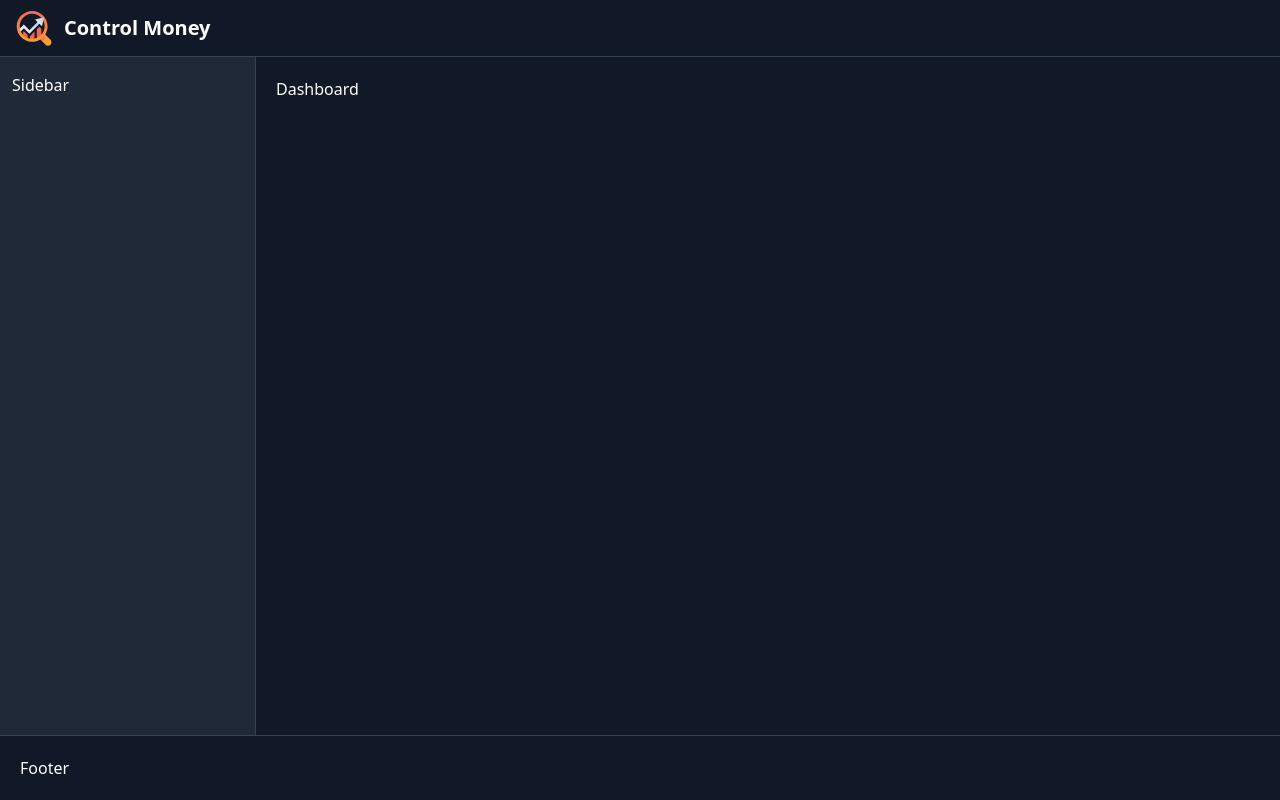
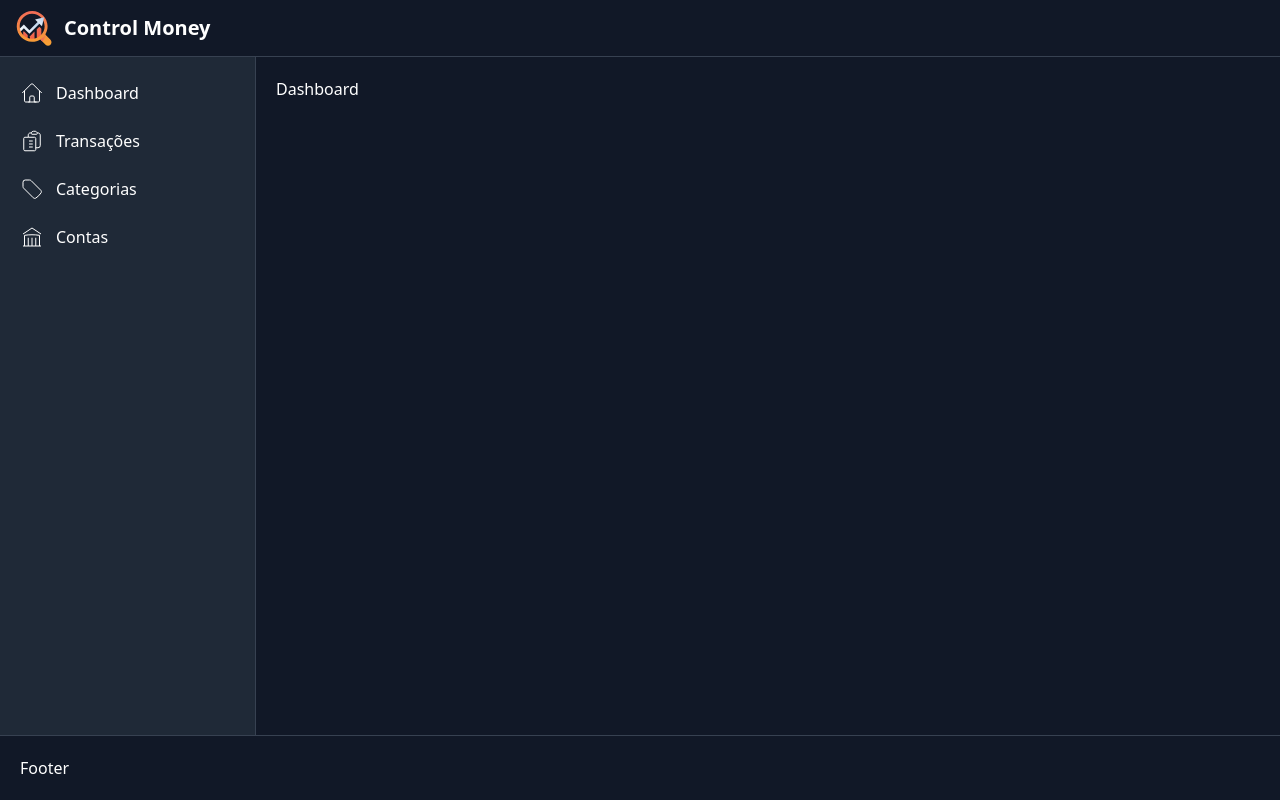
Before and after one commit to obrunosanches/control-invest-web, a Vue app: page / in a window 1280 px wide. Built offline with nearby package versions, Linux system fonts and the light colour scheme.

Commit message:
refactor: add itens sidebar

```diff
--- a/src/App.vue
+++ b/src/App.vue
@@ -1,5 +1,6 @@
 <template>
-  <div class="h-screen grid grid-cols-1 md:grid-cols-[16rem,auto] grid-rows-[auto,auto,1fr,auto] md:grid-rows-[auto,1fr,auto]">
+  <div
+    class="h-screen grid grid-cols-1 md:grid-cols-[16rem,auto] grid-rows-[auto,auto,1fr,auto] md:grid-rows-[auto,1fr,auto]">
     <div class="md:col-span-2">
       <Navbar class="border-b border-gray-700">
         <div class="flex">
@@ -10,8 +11,51 @@
     </div>
 
     <Sidebar className="bg-gray-800 border-r-0 md:border-r border-b md:border-b-0 border-gray-700" label="Sidebar">
-      <span class="text-white">Sidebar</span>
+      <SidebarItemGroup className="flex justify-around md:block space-y-0 md:space-y-2">
+        <SidebarItem href="/">
+          <template v-slot:before>
+            <svg aria-hidden="true" class="hidden md:block mr-3 flex-shrink-0 w-6 h-6 transition duration-75 group-hover:text-white"
+              stroke="currentColor" fill="none" viewBox="0 0 24 24" xmlns="http://www.w3.org/2000/svg">
+              <path strokeLinecap="round" strokeLinejoin="round"
+                d="M2.25 12l8.954-8.955c.44-.439 1.152-.439 1.591 0L21.75 12M4.5 9.75v10.125c0 .621.504 1.125 1.125 1.125H9.75v-4.875c0-.621.504-1.125 1.125-1.125h2.25c.621 0 1.125.504 1.125 1.125V21h4.125c.621 0 1.125-.504 1.125-1.125V9.75M8.25 21h8.25" />
+            </svg>
+          </template>
+          Dashboard
+        </SidebarItem>
+        <SidebarItem href="/transactions">
+          <template v-slot:before>
+            <svg aria-hidden="true" class="hidden md:block mr-3 flex-shrink-0 w-6 h-6 transition duration-75 group-hover:text-white"
+              stroke="currentColor" fill="none" viewBox="0 0 24 24" xmlns="http://www.w3.org/2000/svg">
+              <path strokeLinecap="round" strokeLinejoin="round"
+                d="M9 12h3.75M9 15h3.75M9 18h3.75m3 .75H18a2.25 2.25 0 002.25-2.25V6.108c0-1.135-.845-2.098-1.976-2.192a48.424 48.424 0 00-1.123-.08m-5.801 0c-.065.21-.1.433-.1.664 0 .414.336.75.75.75h4.5a.75.75 0 00.75-.75 2.25 2.25 0 00-.1-.664m-5.8 0A2.251 2.251 0 0113.5 2.25H15c1.012 0 1.867.668 2.15 1.586m-5.8 0c-.376.023-.75.05-1.124.08C9.095 4.01 8.25 4.973 8.25 6.108V8.25m0 0H4.875c-.621 0-1.125.504-1.125 1.125v11.25c0 .621.504 1.125 1.125 1.125h9.75c.621 0 1.125-.504 1.125-1.125V9.375c0-.621-.504-1.125-1.125-1.125H8.25zM6.75 12h.008v.008H6.75V12zm0 3h.008v.008H6.75V15zm0 3h.008v.008H6.75V18z" />
+            </svg>
+          </template>
+          Transações
+        </SidebarItem>
+        <SidebarItem href="/categories">
+          <template v-slot:before>
+            <svg aria-hidden="true" class="hidden md:block mr-3 flex-shrink-0 w-6 h-6 transition duration-75 group-hover:text-white"
+              stroke="currentColor" fill="none" viewBox="0 0 24 24" xmlns="http://www.w3.org/2000/svg">
+              <path strokeLinecap="round" strokeLinejoin="round"
+                d="M9.568 3H5.25A2.25 2.25 0 003 5.25v4.318c0 .597.237 1.17.659 1.591l9.581 9.581c.699.699 1.78.872 2.607.33a18.095 18.095 0 005.223-5.223c.542-.827.369-1.908-.33-2.607L11.16 3.66A2.25 2.25 0 009.568 3z" />
+              <path strokeLinecap="round" strokeLinejoin="round" d="M6 6h.008v.008H6V6z" />
+            </svg>
+          </template>
+          <router-link to="/categories">Categorias</router-link>
+        </SidebarItem>
+        <SidebarItem href="/accounts">
+          <template v-slot:before>
+            <svg aria-hidden="true" class="hidden md:block mr-3 flex-shrink-0 w-6 h-6 transition duration-75 group-hover:text-white"
+              stroke="currentColor" fill="none" viewBox="0 0 24 24" xmlns="http://www.w3.org/2000/svg">
+              <path strokeLinecap="round" strokeLinejoin="round"
+                d="M12 21v-8.25M15.75 21v-8.25M8.25 21v-8.25M3 9l9-6 9 6m-1.5 12V10.332A48.36 48.36 0 0012 9.75c-2.551 0-5.056.2-7.5.582V21M3 21h18M12 6.75h.008v.008H12V6.75z" />
+            </svg>
+          </template>
+          Contas
+        </SidebarItem>
+      </SidebarItemGroup>
     </Sidebar>
+
     <main class="w-full p-5 text-white bg-gray-900">
       <router-view></router-view>
     </main>
@@ -27,4 +71,6 @@
 <script setup lang="ts">
 import Navbar from './components/TheNavbar.vue';
 import Sidebar from './components/Sidebar/TheSidebar.vue';
+import SidebarItemGroup from './components/Sidebar/TheSidebar.ItemGroup.vue';
+import SidebarItem from './components/Sidebar/TheSidebar.Item.vue';
 </script>
```
